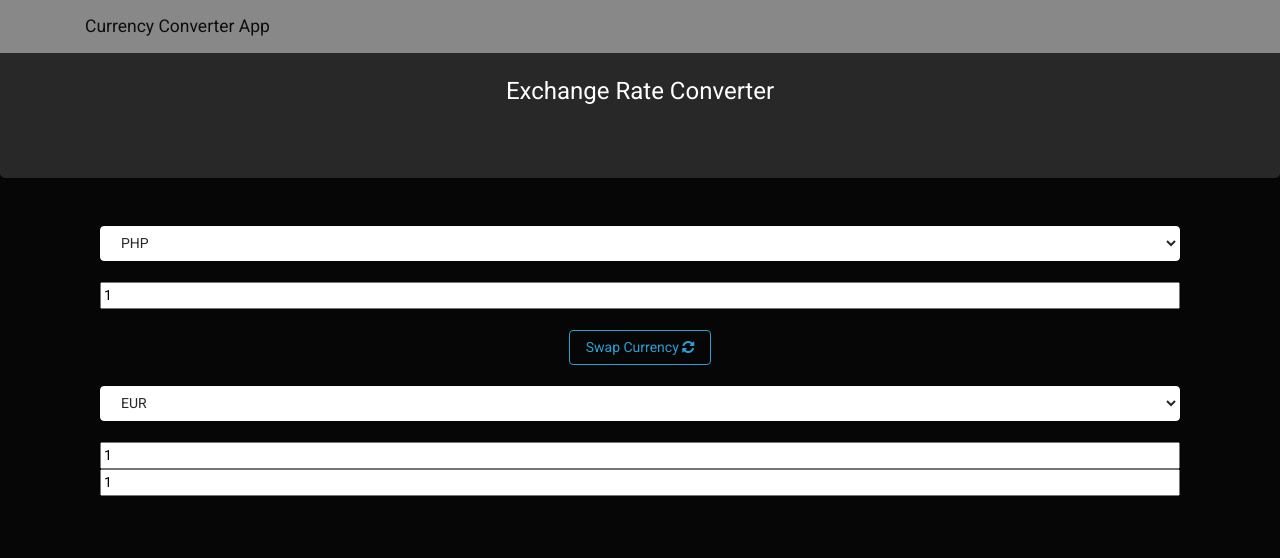
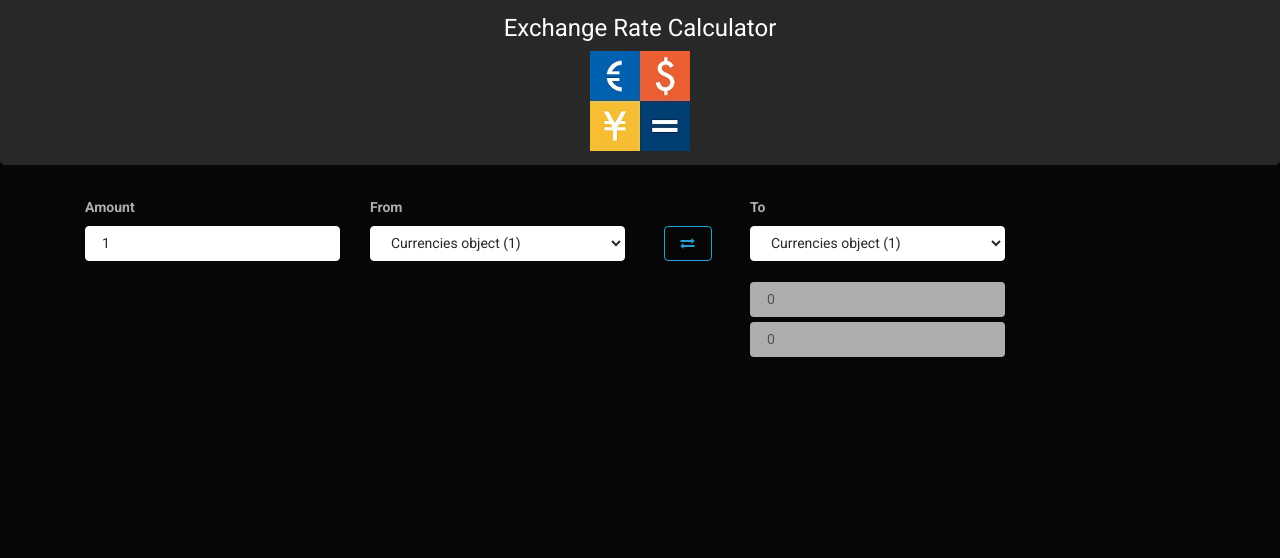
Before and after one commit to jbhayback/currency-converter, a Django app: template currency_converter/converter/templates/index.html in a window 1280 px wide. Shown: the top 558 px of the page. Run offline with Django 3.2, Linux system fonts and the light colour scheme; the template is opened without the code that fills it: values that come from a table or form of the project are taken from there, others are empty; data comes from the database, SQL or seed files in the repository; some libraries are stand-ins or nearby versions.

Commit message:
Fetch currency names for display from DB.

```diff
--- a/currency_converter/converter/static/js/script.js
+++ b/currency_converter/converter/static/js/script.js
@@ -10,33 +10,35 @@ const prevRate = document.getElementById("prev-rate");
 function calculate_rate() {
     const base_currency = base_curr.value;
     const exchange_currency = exchange_curr.value;
-
     const yesterday = new Date()
     yesterday.setDate(yesterday.getDate() - 1)
     const dd = yesterday.getDate();
     const mm = yesterday.getMonth() + 1;
     const yyyy = yesterday.getFullYear();
 
-    // FETCH CURRENT EXCHANGE RATE
-    fetch(
-        `https://api.exchangerate.host/latest?base=${base_currency}`
-    )
+    // Fetch current exchange rate
+    fetch(`https://api.exchangerate.host/latest?base=${base_currency}`)
         .then((res) => res.json())
         .then((data) => {
-            const rate = data.rates[exchange_currency];
-            theRate.innerText = `TODAY: 1 ${base_currency} = ${rate} ${exchange_currency}`;
-            converted_amount.value = (base_amount.value * rate).toFixed(2);
+            if (data.success){
+                const rate = data.rates[exchange_currency];
+                theRate.innerText = `Today: 1 ${base_currency} = ${rate} ${exchange_currency}`;
+                converted_amount.value = (base_amount.value * rate).toFixed(2);
+            }
         });
 
-    // FETCH YESTERDAY'S EXCHANGE RATE
-    fetch(
-        `https://api.exchangerate.host/${yyyy}-${mm}-${dd}?base=${base_currency}`
-    )
+    // Fetch yesterday's exchange rate
+    fetch(`https://api.exchangerate.host/${yyyy}-${mm}-${dd}?base=${base_currency}`)
         .then((res) => res.json())
         .then((data) => {
-            const rate = data.rates[exchange_currency];
-            prevRate.innerText = `YESTERDAY: 1 ${base_currency} = ${rate} ${exchange_currency}`;
-            prev_converted_amount.value = (base_amount.value * rate).toFixed(2);
+            if (data.success == 'true'){
+                const prev_rate = data.rates[exchange_currency];
+                prevRate.innerText = `Yesterday: 1 ${base_currency} = ${prev_rate} ${exchange_currency}`;
+                prev_converted_amount.value = (base_amount.value * prev_rate).toFixed(2);
+            }
+            else {
+                prevRate.innerText = `Yesterday's rate is not yet available in historical API`;
+            }
         });
 }
 
--- a/currency_converter/converter/templates/index.html
+++ b/currency_converter/converter/templates/index.html
@@ -7,180 +7,78 @@
     <meta charset="UTF-8" />
     <meta name="viewport" content="width=device-width, initial-scale=1.0" />
 
-    <link rel="stylesheet" href="{% static 'css/bootstrap.css' %}"/>
+    <link rel="stylesheet" href="{% static 'css/bootstrap.css' %}" />
     <link rel="stylesheet" href="https://stackpath.bootstrapcdn.com/font-awesome/4.7.0/css/font-awesome.min.css">
     <title>Currency Converter</title>
 </head>
 
 <body style="overflow:hidden">
-    <div class="navbar navbar-expand-lg fixed-top navbar-light bg-light">
+    <div id="jumbotron" class="jumbotron" style="text-align: center; margin-top:-50px">
+        <h5>Exchange Rate Calculator</h5>
+        <img src="{% static 'images/image.jpg' %}" class="image" style="width:100px; margin-bottom:-50px; ">
+    </div>
     <div class="container">
-            <a href="../" class="navbar-brand">Currency Converter App<span style="color: rgb(39, 117, 161);"> </span> </a>
+        <div class="row">
+            <div class="col-md-3">
+                <label><b>Amount</b></label>
+            </div>
+            <div class="col-md-3">
+                <label><b>From</b></label>
+            </div>
+            <div class="col-md-1"></div>
+            <div class="col-md-3">
+                <label><b>To</b></label>
             </div>
         </div>
-
-    <br><br><br>
-    <div id="jumbotron" class="jumbotron" style="text-align: center; margin-top:-50px">
-        <!-- <h1 id="devise" class="display-5">Devise </h1> -->
-        <h5>Exchange Rate Converter</h5>
-        <!-- <img src="{% static 'images/image1.jpg' %}"" class="image" style="width:100px; margin-bottom:-50px; "> -->
+        <div class="row">
+            <div class="col-md-3">
+                <input class="form-control" type="number" id="base-amount" value="1" style="width:100%" />
             </div>
-    <div class="container">
-        <div class="page-header" id="banner">
+            <div class="col-sm-3">
+                <select class="form-control" id="base-currency">
+                    {% for currency in currencies %}
+                    <option value={{ currency }}>{{ currency }}</option>
+                    {% endfor %}
+                </select>
+            </div>
+            <div class="col-md-1">
+                <button type="button" id="swap" class="btn btn-outline-primary mx-auto d-block">
+                    <i class="fa fa-exchange" aria-hidden="true"></i>
+                </button>
+            </div>
+            <div class="col-md-3">
+                <select class="form-control" id="exchange-currency">
+                    {% for currency in currencies %}
+                    <option value={{ currency }}>{{ currency }}</option>
+                    {% endfor %}
+                </select>
+            </div>
+        </div>
+        <br />
         <div class="row">
-                <div class="col-sm-15">
-                    <h1 style="align-content: center;"> </h1>
-                    <p class="lead" style="margin-left:280px; font-size:2rem">
-                    </p>
+            <div class="col-md-3"></div>
+            <div class="col-md-1"></div>
+            <div class="col-md-3">
+                <label id="rate" class="pull-right"></label>
+            </div>
+            <div class="col-md-3">
+                <input class="form-control" type="text" id="converted-amount" placeholder="0" disabled
+                    style="width:100%" />
+            </div>
+        </div>
+        <div class="row" style="padding-top: 5px;">
+            <div class="col-md-3"></div>
+            <div class="col-md-1"></div>
+            <div class="col-md-3">
+                <label id="prev-rate" class="pull-right"></label>
+            </div>
+            <div class="col-md-3">
+                <input class="form-control" type="text" id="prev-converted-amount" placeholder="0" disabled
+                    style="width:100%" />
             </div>
         </div>
     </div>
+</body>
+<script src="{% static 'js/script.js' %}"></script>
 
-        <div class="container">
-            <div class="currency">
-                <select class="form-control" id="base-currency">
-                    <option value="PHP"selected>PHP</option>
-                    <option value="EUR">EUR</option>
-                    <option value="USD">USD</option>
-                    <option value="AED">AED</option>
-                    <option value="ARS">ARS</option>
-                    <option value="AUD">AUD</option>
-                    <option value="BGN">BGN</option>
-                    <option value="BRL">BRL</option>
-                    <option value="BSD">BSD</option>
-                    <option value="CAD">CAD</option>
-                    <option value="CHF">CHF</option>
-                    <option value="CLP">CLP</option>
-                    <option value="CNY">CNY</option>
-                    <option value="COP">COP</option>
-                    <option value="CZK">CZK</option>
-                    <option value="DKK">DKK</option>
-                    <option value="DOP">DOP</option>
-                    <option value="EGP">EGP</option>
-                    <option value="FJD">FJD</option>
-                    <option value="GBP">GBP</option>
-                    <option value="GTQ">GTQ</option>
-                    <option value="HKD">HKD</option>
-                    <option value="HRK">HRK</option>
-                    <option value="HUF">HUF</option>
-                    <option value="IDR">IDR</option>
-                    <option value="ILS">ILS</option>
-                    <option value="INR">INR</option>
-                    <option value="ISK">ISK</option>
-                    <option value="JPY">JPY</option>
-                    <option value="KRW">KRW</option>
-                    <option value="KZT">KZT</option>
-                    <option value="MXN">MXN</option>
-                    <option value="MYR">MYR</option>
-                    <option value="NOK">NOK</option>
-                    <option value="NZD">NZD</option>
-                    <option value="PAB">PAB</option>
-                    <option value="PEN">PEN</option>
-                    <option value="PKR">PKR</option>
-                    <option value="PLN">PLN</option>
-                    <option value="PYG">PYG</option>
-                    <option value="RON">RON</option>
-                    <option value="RUB">RUB</option>
-                    <option value="SAR">SAR</option>
-                    <option value="SEK">SEK</option>
-                    <option value="SGD">SGD</option>
-                    <option value="THB">THB</option>
-                    <option value="TRY">TRY</option>
-                    <option value="TWD">TWD</option>
-                    <option value="UAH">UAH</option>
-                    <option value="UYU">UYU</option>
-                    <option value="VND">VND</option>
-                    <option value="ZAR">ZAR</option>
-                </select>
-                <br>
-                <input type="number" id="base-amount" value="1" style="width:100%" />
-            </div>
-        </div>
-        <br>
-        <div class="swap-btn">
-            <button type="button" id="swap" class="btn btn-outline-primary mx-auto d-block">Swap Currency <i
-                    class="fa fa-refresh" aria-hidden="true"></i></button>
-        </div>
-        <!-- Dynamic rate inserted in DOM based on exchange rate fetched from API -->
-        <div class="rate" id="rate"></div>
-        <div class="rate" id="prev-rate"></div>
-        <br>
-        <div class="container">
-            <div class="currency">
-                <select class="form-control" id="exchange-currency">
-                    <option value="PHP">PHP</option>
-                    <option value="EUR" selected>EUR</option>
-                    <option value="USD">USD</option>
-                    <option value="AED">AED</option>
-                    <option value="ARS">ARS</option>
-                    <option value="AUD">AUD</option>
-                    <option value="BGN">BGN</option>
-                    <option value="BRL">BRL</option>
-                    <option value="BSD">BSD</option>
-                    <option value="CAD">CAD</option>
-                    <option value="CHF">CHF</option>
-                    <option value="CLP">CLP</option>
-                    <option value="CNY">CNY</option>
-                    <option value="COP">COP</option>
-                    <option value="CZK">CZK</option>
-                    <option value="DKK">DKK</option>
-                    <option value="DOP">DOP</option>
-                    <option value="EGP">EGP</option>
-                    <option value="FJD">FJD</option>
-                    <option value="GBP">GBP</option>
-                    <option value="GTQ">GTQ</option>
-                    <option value="HKD">HKD</option>
-                    <option value="HRK">HRK</option>
-                    <option value="HUF">HUF</option>
-                    <option value="IDR">IDR</option>
-                    <option value="ILS">ILS</option>
-                    <option value="INR">INR</option>
-                    <option value="ISK">ISK</option>
-                    <option value="JPY">JPY</option>
-                    <option value="KRW">KRW</option>
-                    <option value="KZT">KZT</option>
-                    <option value="MXN">MXN</option>
-                    <option value="MYR">MYR</option>
-                    <option value="NOK">NOK</option>
-                    <option value="NZD">NZD</option>
-                    <option value="PAB">PAB</option>
-                    <option value="PEN">PEN</option>
-                    <option value="PKR">PKR</option>
-                    <option value="PLN">PLN</option>
-                    <option value="PYG">PYG</option>
-                    <option value="RON">RON</option>
-                    <option value="RUB">RUB</option>
-                    <option value="SAR">SAR</option>
-                    <option value="SEK">SEK</option>
-                    <option value="SGD">SGD</option>
-                    <option value="THB">THB</option>
-                    <option value="TRY">TRY</option>
-                    <option value="TWD">TWD</option>
-                    <option value="UAH">UAH</option>
-                    <option value="UYU">UYU</option>
-                    <option value="VND">VND</option>
-                    <option value="ZAR">ZAR</option>
-                </select>
-                <br>
-                <input type="number" id="converted-amount" placeholder="0" value="1" style="width:100%" />
-                <input type="number" id="prev-converted-amount" placeholder="0" value="1" style="width:100%" />
-            </div>
-        </div>
-        <br><br><br>
-        <!-- <footer id="footer">
-            <div class="row">
-                <div class="col-lg-12">
-                    <p>Code released under the <a
-                            href="https://github.com/thomaspark/bootswatch/blob/master/LICENSE">MIT License</a>.</p>
-                    <p>Based on <a href="https://getbootstrap.com" rel="nofollow">Bootstrap</a>. Icons from <a
-                            href="https://fontawesome.com/" rel="nofollow">Font Awesome</a>. Web fonts from <a
-                            href="https://fonts.google.com/" rel="nofollow">Google</a>.</p>
-
-                </div>
-            </div>
-
-        </footer> -->
-
-        <script src="{% static 'js/script.js' %}"></script>
-</body>
 </html>
--- a/currency_converter/converter/views.py
+++ b/currency_converter/converter/views.py
@@ -1,7 +1,11 @@
 from django.shortcuts import render
+from .currencies import Currency
 
 # Create your views here.
 def index(request):
     template = 'index.html'
 
-    return render(request, template)
+    context = dict()
+    context['currencies'] = Currency.get_currencies()
+
+    return render(request, template, context)
```
Also changed, not shown: currency_converter/converter/currencies.py (added, +29 -0 lines), currency_converter/utils/db.py (added, +11 -0 lines), currency_converter/converter/static/images/image.jpg, currency_converter/converter/static/images/image1.jpg (deleted), currency_converter/utils/__init__.py (added). Lines whose indentation alone changed are shown as unchanged.
